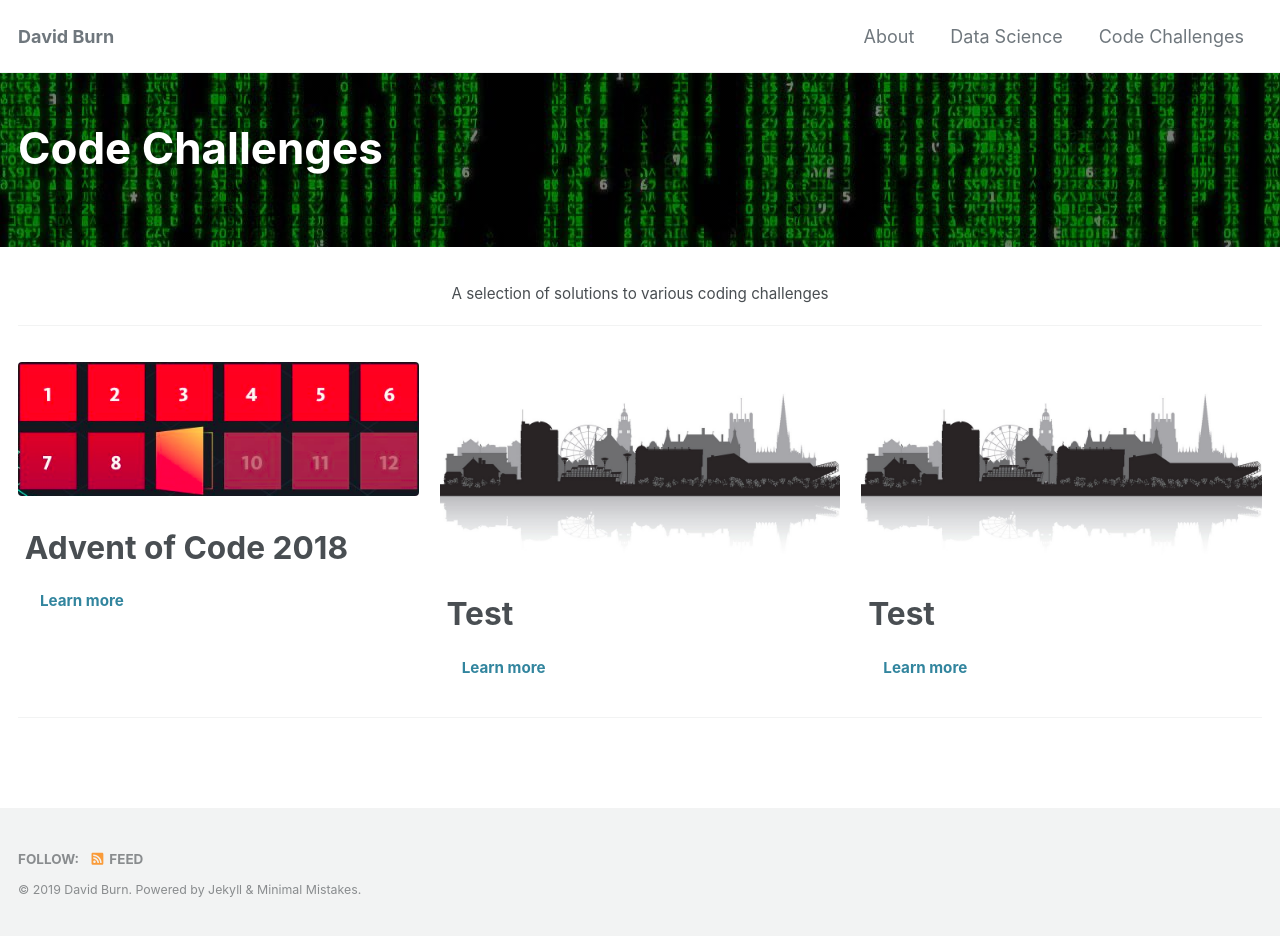
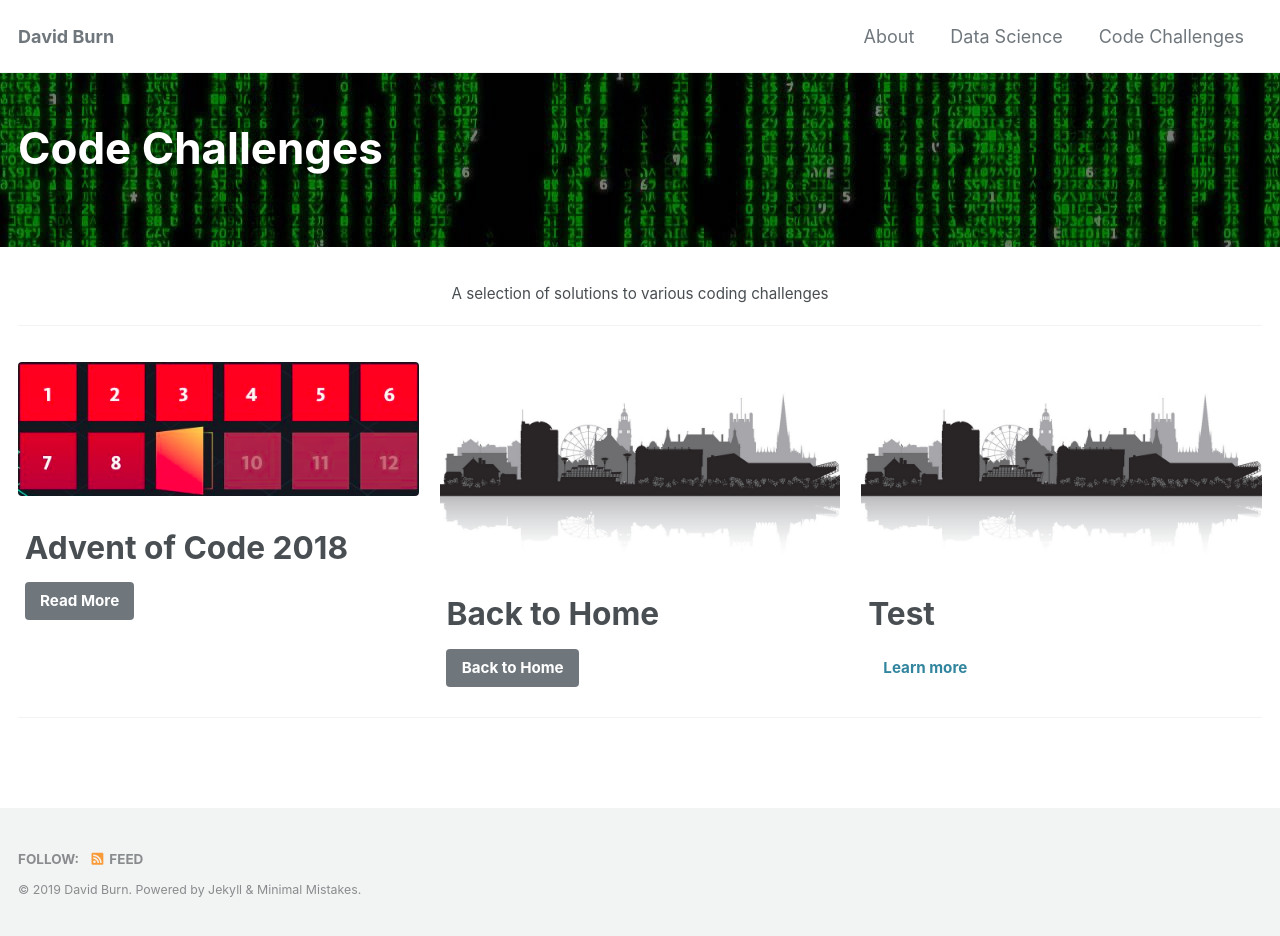
Before and after one commit to DavidBurn/davidburn.github.io, a Jekyll site: the page built from _pages/code-challenges.md, in a window 1280 px wide. Built offline with Jekyll 4.4.1, drawn with Linux system fonts in a browser that asks for light colours; cached includes are drawn as plain includes; nearby versions of some CDN libraries.

Commit message:
Add buttons for code-challenges splash page

```diff
--- a/_pages/code-challenges.md
+++ b/_pages/code-challenges.md
@@ -11,9 +11,13 @@
   - image_path: /images/advent-doors.png
     title: "Advent of Code 2018"
     url: /advent-2018/
+    btn_label: "Read More"
+    btn_class: "btn--primary"
   - image_path: /images/sheffield.png
-    title: "Test"
+    title: "Back to Home"
     url: /
+    btn_label: "Back to Home"
+    btn_class: "btn--primary"
   - image_path: /images/sheffield.png
     title: "Test"
     url: /
```
